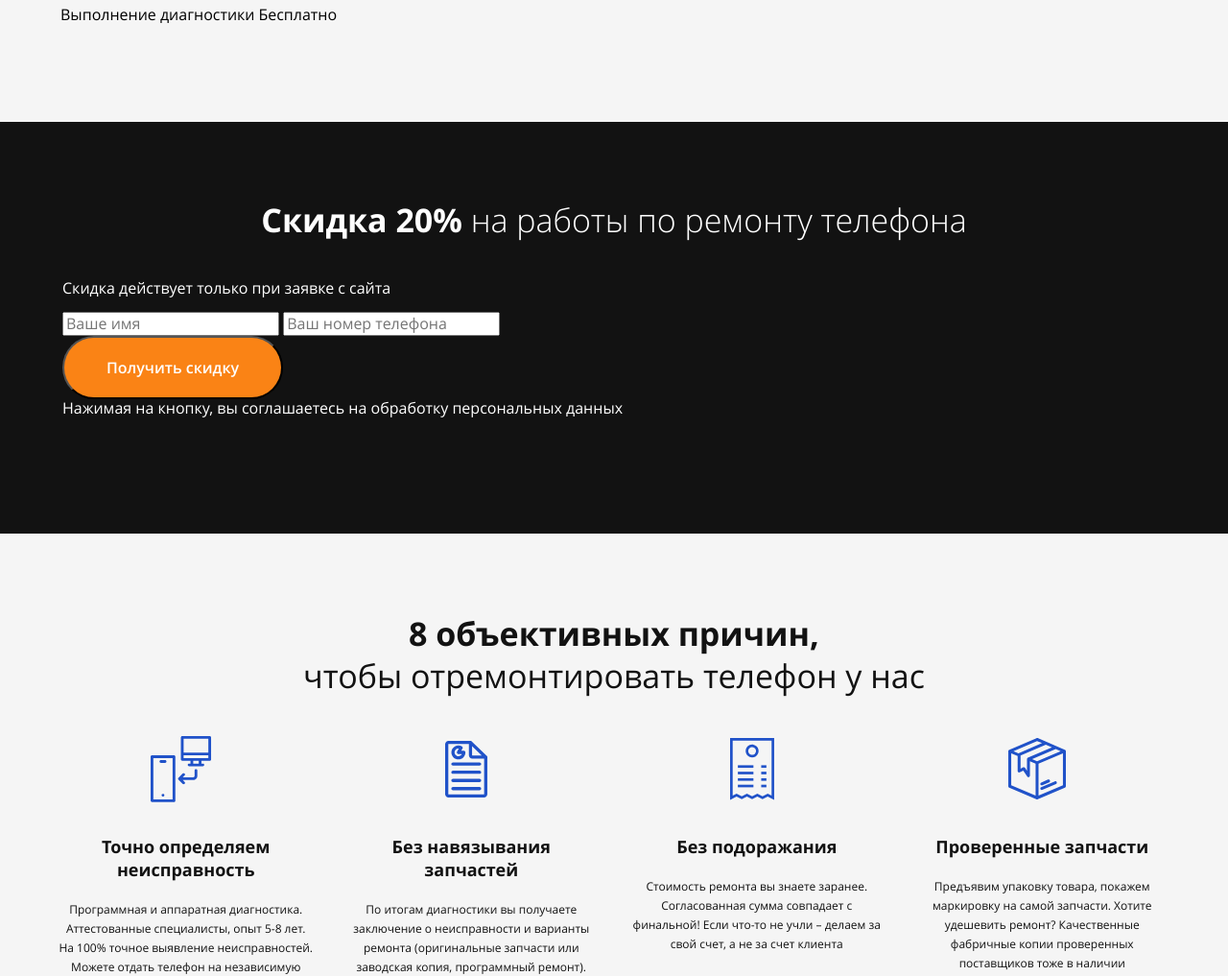
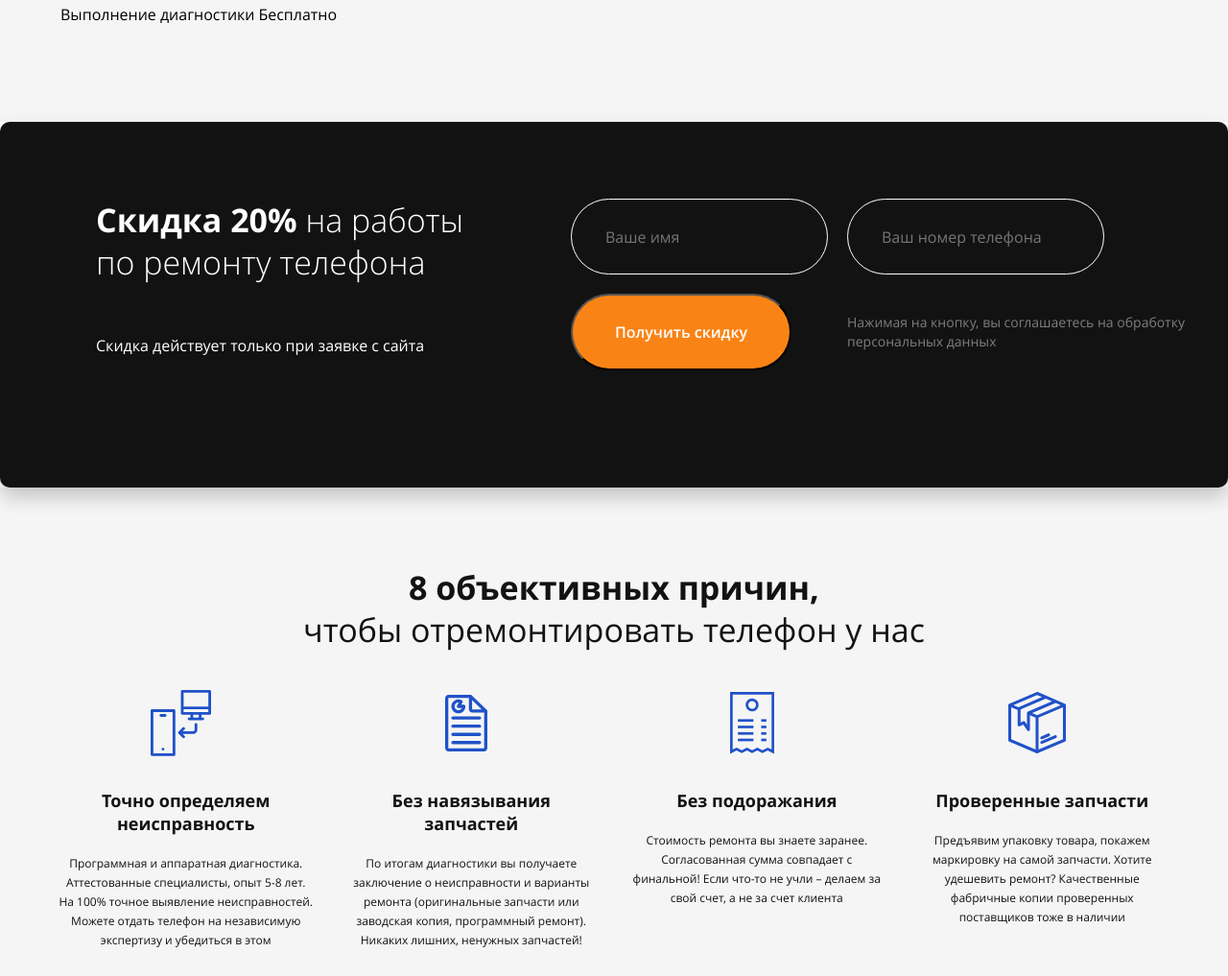
Before and after one commit to Lavrrusha/Repair, a plain HTML site: page index.html in a window 1280 px wide. Shown: the part 7113-8130 px from the top of the page at 96% size. Drawn offline with Linux system fonts and the light colour scheme.

Commit message:
Дом. работа (на проверку)

```diff
--- a/css/style.css
+++ b/css/style.css
@@ -434,6 +434,25 @@ input[type=radio].visually-hidden {
 .call-to-action {
   padding-top: 34px;
   padding-bottom: 34px;
+  background: #F5F5F5;
+}
+
+.call-to-action__flex {
+  display: flex;
+  background: #fff;
+  padding: 40px 70px;
+  border-radius: 20px;
+  align-items: center;
+}
+
+.call-to-action .title {
+  color: var(--black, #121212);
+  font-size: 34px;
+  font-weight: 700;
+  line-height: 44px;
+  margin: 0;
+  margin-right: auto;
+
 }
 
 .contacts {
@@ -633,6 +652,16 @@ li .social-list__item {
 
 .modal {
   padding: 55px 65px 80px 65px;
+  position: relative;
+  padding: 32px 40px 40px;
+  color: rgba(79, 86, 97, 0.8);
+  box-shadow: 0 10px 20px 0 rgba(4, 6, 6, 0.2);
+  background-color: #FFFFFF;
+  border-radius: 10px;
+}
+
+.modal .title {
+  margin-left: 0;
 }
 
 .modal--two {
@@ -642,6 +671,56 @@ li .social-list__item {
   color: #FFF;
 }
 
+.modal--two__flex {
+  display: flex;
+  gap: 100px;
+}
+
 .modal--two .title {
   color: inherit;
+  width: 395px;
+  text-align: left;
 }
+
+.modal__left {
+  display: grid;
+}
+
+.modal__right {
+  display: grid;
+  grid-template-columns: repeat(1, 2fr);
+  max-width: max-content;
+
+}
+
+.custom-form {
+  display: grid;
+  grid-template-columns: repeat(2, 4fr);
+  gap: 20px;
+  max-width: max-content;
+  max-width: 100%;
+  width: 268px;
+}
+
+.custom-form__input {
+  border-radius: 65px;
+  border: 1px solid #FFF;
+  display: flex;
+  width: 268px;
+  padding: 23px 35px;
+  justify-content: center;
+  align-items: center;
+  gap: 10px;
+  background: #121212;
+  color: #fff;
+}
+
+.custom-form__text {
+  color: #7E7E7E;
+  font-size: 14px;
+  font-weight: 400;
+  line-height: 20px;
+  width: 367px;
+  margin: auto;
+  text-align: left;
+}
--- a/index.html
+++ b/index.html
@@ -413,8 +413,13 @@
     </section>
 
     <section class="modal modal--two" id="anchor-modal">
+      <div class="wrapper">
+        <div class="modal--two__flex">
+      <div class="modal__left">
         <h2 class="title">Скидка 20% <span>на работы по ремонту телефона</span></h2>
         <p class="text">Скидка действует только при заявке с сайта</p>
+      </div>
+      <div class="modal__right">
         <form action="#" method="post" class="custom-form">
           <input class="custom-form__input" type="text" name="name" placeholder="Ваше имя" required>
           <input class="custom-form__input" type="tel" name="phone" placeholder="Ваш номер телефона" required>
@@ -422,6 +427,9 @@
           <span class="custom-form__text">Нажимая на кнопку, вы соглашаетесь на обработку
             персональных данных</span>
         </form>
+      </div>
+    </div>
+  </div>
     </section>
 
     <section class="features" id="anchor-features">
@@ -488,8 +496,10 @@
 
     <section class="call-to-action">
       <div class="wrapper">
+        <div class="call-to-action__flex">
           <h2 class="title">Нужен ремонт телефона?</h2>
           <a href="#" class="button">Жми сюда</a>
+        </div>
       </div>
     </section>
 
```
Lines whose indentation alone changed are shown as unchanged.
